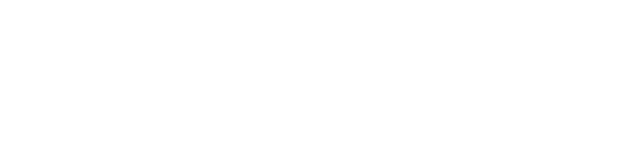
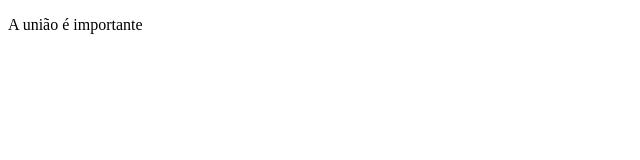
Before and after one commit to nandaap01/Agrinho, a plain HTML site: page index.html in a window 1280 px wide. Shown: the whole page, without its empty margins (0-640 px from the left). Drawn offline with Linux system fonts and the light colour scheme.

Commit message:
alteração

```diff
--- a/index.html
+++ b/index.html
@@ -3,9 +3,9 @@
 <head>
     <meta charset="UTF-8">
     <meta name="viewport" content="width=device-width, initial-scale=1.0">
-    <title>Agrinho</title>
+    <title>Agrinho festejando o campo e a cidade</title>
 </head>
 <body>
-
+ <p>A união é importante</p>
 </body>
 </html
```
